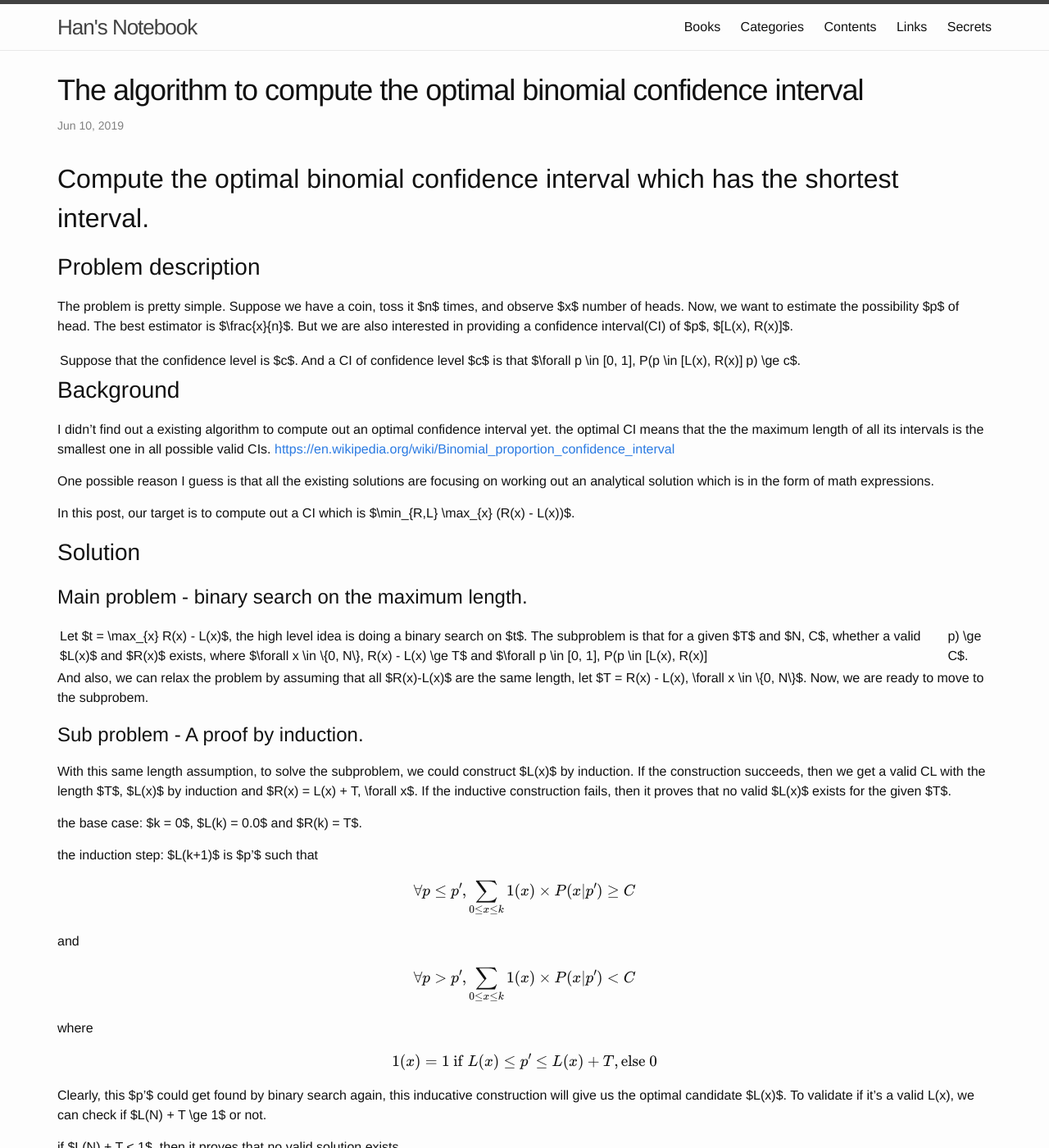
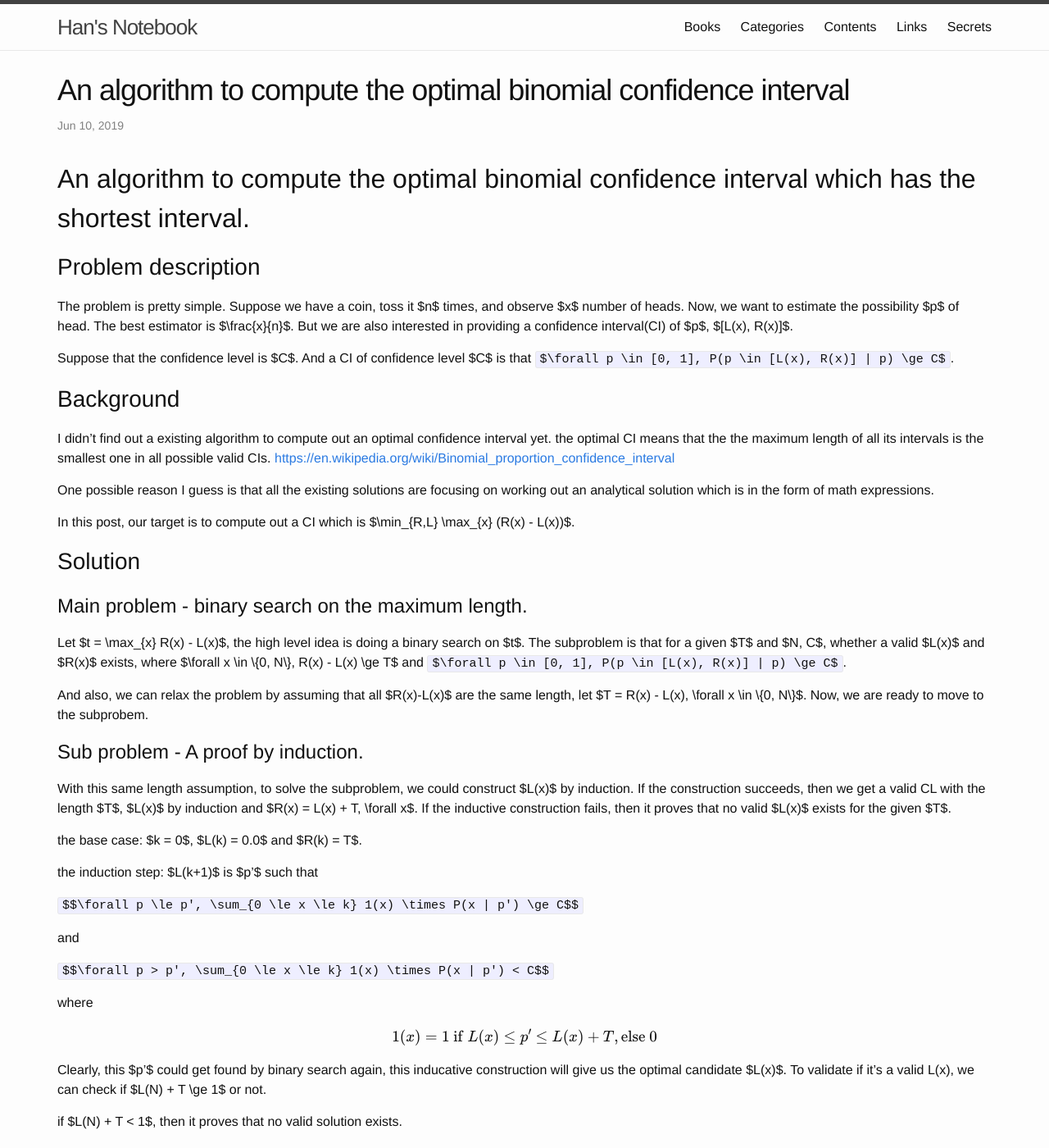
Before and after one commit to FiveEyes/FiveEyes.github.io, a Jekyll site: the page built from _posts/2019-06-10-binomial-confidence-interval.md, in a window 1280 px wide and 1400 px high. Shown: the whole window at 82% size. Built offline with Jekyll 4.4.1, drawn with Linux system fonts in a browser that asks for light colours; formulas are drawn with MathJax 3.

Commit message:
Update 2019-06-10-binomial-confidence-interval.md

````diff
--- a/_posts/2019-06-10-binomial-confidence-interval.md
+++ b/_posts/2019-06-10-binomial-confidence-interval.md
@@ -1,17 +1,17 @@
 ---
 layout: post
-title: "The algorithm to compute the optimal binomial confidence interval"
+title: "An algorithm to compute the optimal binomial confidence interval"
 date: 2019-06-10 19:30:00
 categories: Statistics Algo
 ---
 
-# Compute the optimal binomial confidence interval which has the shortest interval.
+# An algorithm to compute the optimal binomial confidence interval which has the shortest interval.
 
 ## Problem description
 
 The problem is pretty simple. Suppose we have a coin, toss it $n$ times, and observe $x$ number of heads. Now, we want to estimate the possibility $p$ of head. The best estimator is $\frac{x}{n}$. But we are also interested in providing a confidence interval(CI) of $p$, $[L(x), R(x)]$.
 
-Suppose that the confidence level is $c$. And a CI of confidence level $c$ is that $\forall p \in [0, 1], P(p \in [L(x), R(x)] | p) \ge c$.
+Suppose that the confidence level is $C$. And a CI of confidence level $C$ is that ```$\forall p \in [0, 1], P(p \in [L(x), R(x)] | p) \ge C$```.
 
 ## Background
 
@@ -25,7 +25,7 @@ In this post, our target is to compute out a CI which is $\min_{R,L} \max_{x} (R
 
 ### Main problem - binary search on the maximum length.
 
-Let $t = \max_{x} R(x) - L(x)$, the high level idea is doing a binary search on $t$. The subproblem is that for a given $T$ and $N, C$, whether a valid $L(x)$ and $R(x)$ exists, where $\forall x \in \\{0, N\\}, R(x) - L(x) \ge T$ and $\forall p \in [0, 1], P(p \in [L(x), R(x)] | p) \ge C$.
+Let $t = \max_{x} R(x) - L(x)$, the high level idea is doing a binary search on $t$. The subproblem is that for a given $T$ and $N, C$, whether a valid $L(x)$ and $R(x)$ exists, where $\forall x \in \\{0, N\\}, R(x) - L(x) \ge T$ and ```$\forall p \in [0, 1], P(p \in [L(x), R(x)] | p) \ge C$```.
 
 And also, we can relax the problem by assuming that all $R(x)-L(x)$ are the same length, let $T = R(x) - L(x), \forall x \in \\{0, N\\}$. Now, we are ready to move to the subprobem.
 
@@ -37,11 +37,11 @@ the base case: $k = 0$, $L(k) = 0.0$ and $R(k) = T$.
 
 the induction step: $L(k+1)$ is $p'$ such that
 
-$$\forall p \le p', \sum_{0 \le x \le k} 1(x) \times P(x | p') \ge C$$
+```$$\forall p \le p', \sum_{0 \le x \le k} 1(x) \times P(x | p') \ge C$$```
 
 and
 
-$$\forall p > p', \sum_{0 \le x \le k} 1(x) \times P(x | p') < C$$
+```$$\forall p > p', \sum_{0 \le x \le k} 1(x) \times P(x | p') < C$$```
 
 where
 
````
